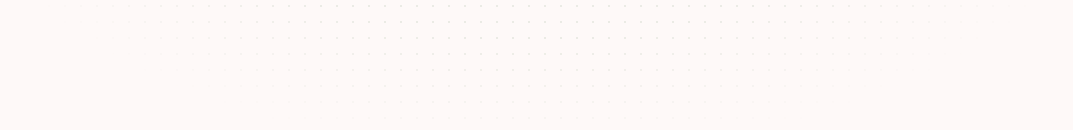
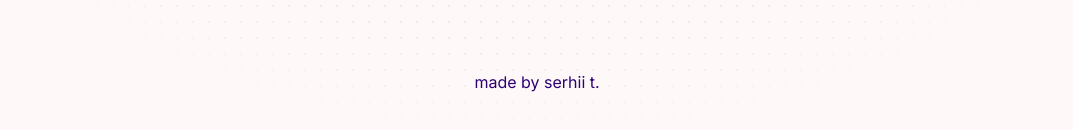
Before and after one commit to rootfellen/conversa, a Next.js app: page /login in a window 1280 px wide. Shown: the part 642-772 px from the top of the page, without its empty margins (103-1176 px from the left). Built offline with nearby package versions, Linux system fonts and the light colour scheme.

Commit message:
add footer

```diff
--- a/src/app/(auth)/login/page.tsx
+++ b/src/app/(auth)/login/page.tsx
@@ -93,6 +93,17 @@ const LoginPage: React.FC<LoginPageProps> = () => {
           </Button>
         </div>
       </div>
+      <footer className="absolute bottom-16">
+        made by{" "}
+        <Link
+          className="hover:text-red-400 transition-colors duration-300 ease-in-out"
+          href="https://github.com/rootfellen"
+          target="_blank"
+          rel="noopener noreferrer"
+        >
+          serhii t.
+        </Link>
+      </footer>
     </div>
   );
 };
```
